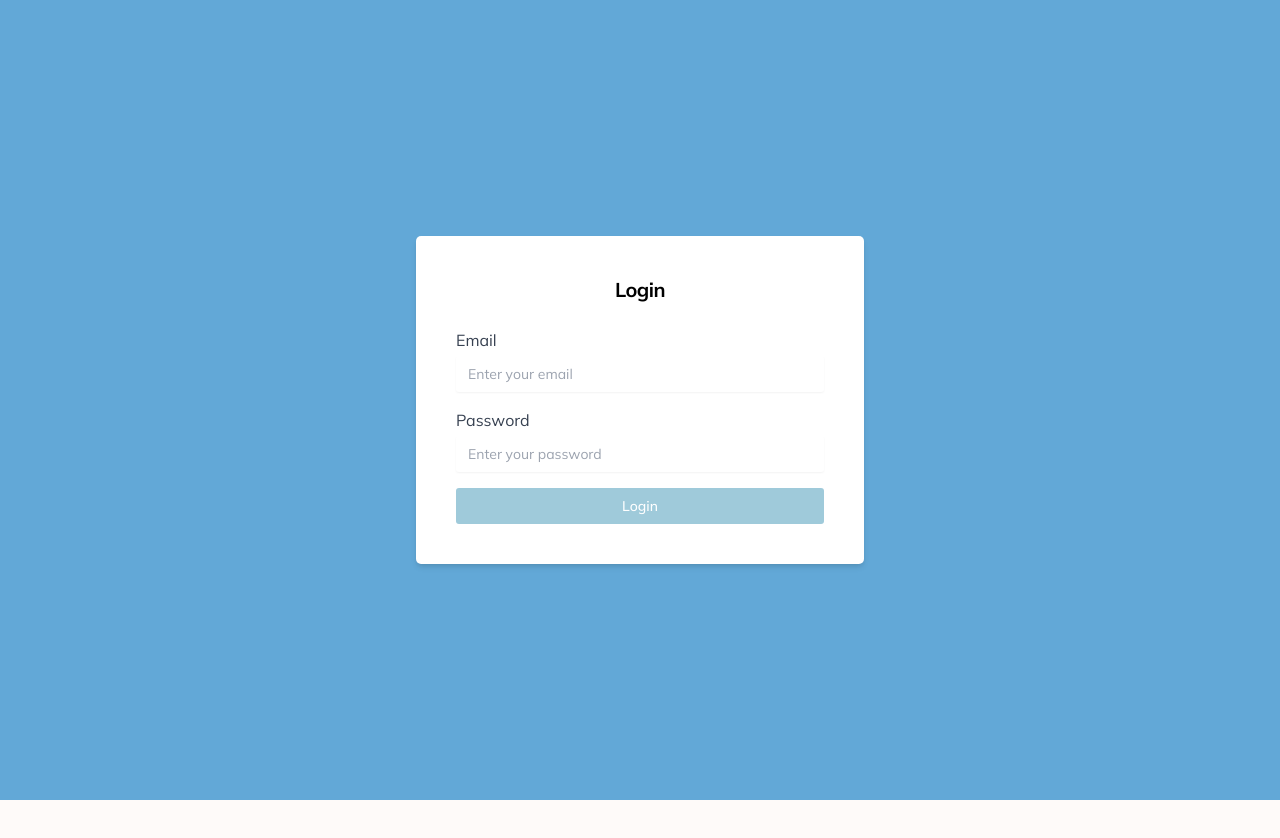
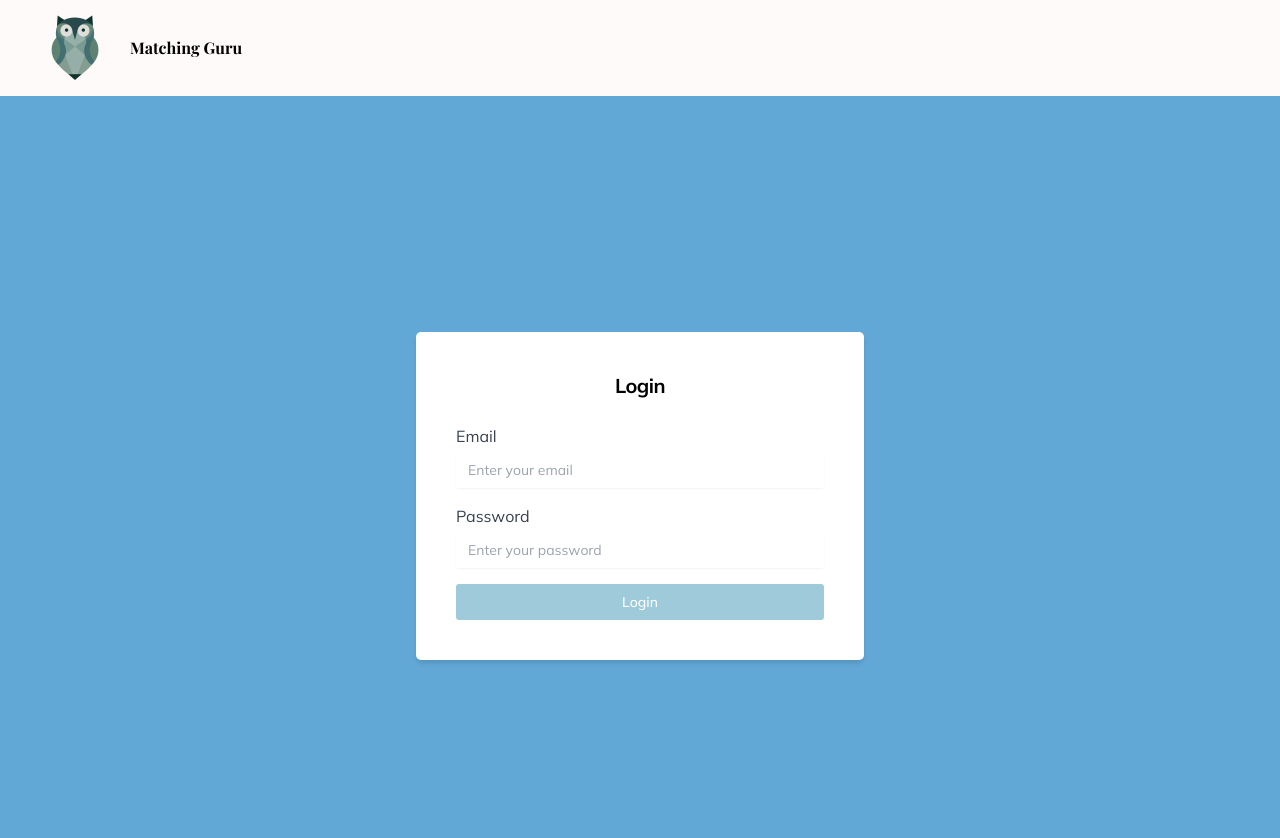
Before and after one commit to paulina-it/matching-guru, a Next.js app: page /auth/login in a window 1280 px wide. Shown: the top 838 px of the page. Before the commit the page ends 800 px from the top, so only its background shows below. Built offline with nearby package versions, Linux system fonts and the light colour scheme.

Commit message:
layout set and header updated

```diff
--- a/app/layout.tsx
+++ b/app/layout.tsx
@@ -2,6 +2,8 @@ import type { Metadata } from "next";
 import { Playfair_Display, Mulish } from "next/font/google";
 import localFont from "next/font/local";
 import "./globals.css";
+import Header from "@/components/Header";
+import PageTransition from "@/components/PageTransition";
 
 const mulish = Mulish({
   subsets: ["latin"],
@@ -14,10 +16,10 @@ const playfairDisplay = Playfair_Display({
   variable: "--font-playfairDisplay",
 });
 
-
 export const metadata: Metadata = {
   title: "Matching Guru",
   description: "Generated by create next app",
+  icons: { icon: "/assets/ui/logo.png" },
 };
 
 export default function RootLayout({
@@ -28,11 +30,9 @@ export default function RootLayout({
   return (
     <html lang="en">
       <body className={`${mulish.variable} ${playfairDisplay.variable}`}>
-        {/* <Header /> */}
+        <Header />
         <main className="relative">
-          {/* <PageTransition> */}
-          {children}
-          {/* </PageTransition> */}
+        <PageTransition>{children}</PageTransition>
         </main>
       </body>
     </html>
--- a/components/Header.tsx
+++ b/components/Header.tsx
@@ -1,13 +1,25 @@
-import React from 'react'
+import React from "react";
+import Image from "next/image";
 
 const Header = () => {
   return (
-    <header>
-        <div>
-            <h2>Matching Guru</h2>
+    <header className="h-[6em] flex">
+      <div className="px-10 mx-auto flex justify-between items-center">
+        <div className="flex w-[25vw]">
+          <Image
+            src="/assets/ui/logo.png"
+            width={70}
+            height={70}
+            alt="Logo"
+            className="mr-5"
+          />
+
+          <h1 className="my-auto font-accent font-bold">Matching Guru</h1>
         </div>
+        <nav className="w-[75vw]"></nav>
+      </div>
     </header>
-  )
-}
+  );
+};
 
-export default Header
+export default Header;
--- /dev/null
+++ b/components/PageTransition.tsx
@@ -0,0 +1,45 @@
+"use client";
+
+import { motion, AnimatePresence } from "framer-motion";
+import { usePathname } from "next/navigation";
+import { useEffect, useState } from "react";
+
+const pageVariants = {
+  hidden: { opacity: 0, y: 30 },
+  visible: {
+    opacity: 1,
+    y: 0,
+    transition: { duration: 0.5, ease: "easeOut" },
+  },
+};
+
+const PageTransition = ({ children }: { children: React.ReactNode }) => {
+  const pathname = usePathname();
+  const [isInitialLoad, setIsInitialLoad] = useState(true);
+
+  useEffect(() => {
+    setIsInitialLoad(false);
+  }, []);
+
+  return (
+    <>
+      {isInitialLoad ? (
+        <div style={{ overflow: "hidden" }}>{children}</div>
+      ) : (
+        <AnimatePresence mode="wait">
+          <motion.div
+            key={pathname}
+            initial="hidden"
+            animate="visible"
+            variants={pageVariants}
+            style={{ overflow: "overaly", position: "relative" }}
+          >
+            {children}
+          </motion.div>
+        </AnimatePresence>
+      )}
+    </>
+  );
+};
+
+export default PageTransition;
```
Also changed, not shown: public/assets/ui/logo.png (added).
